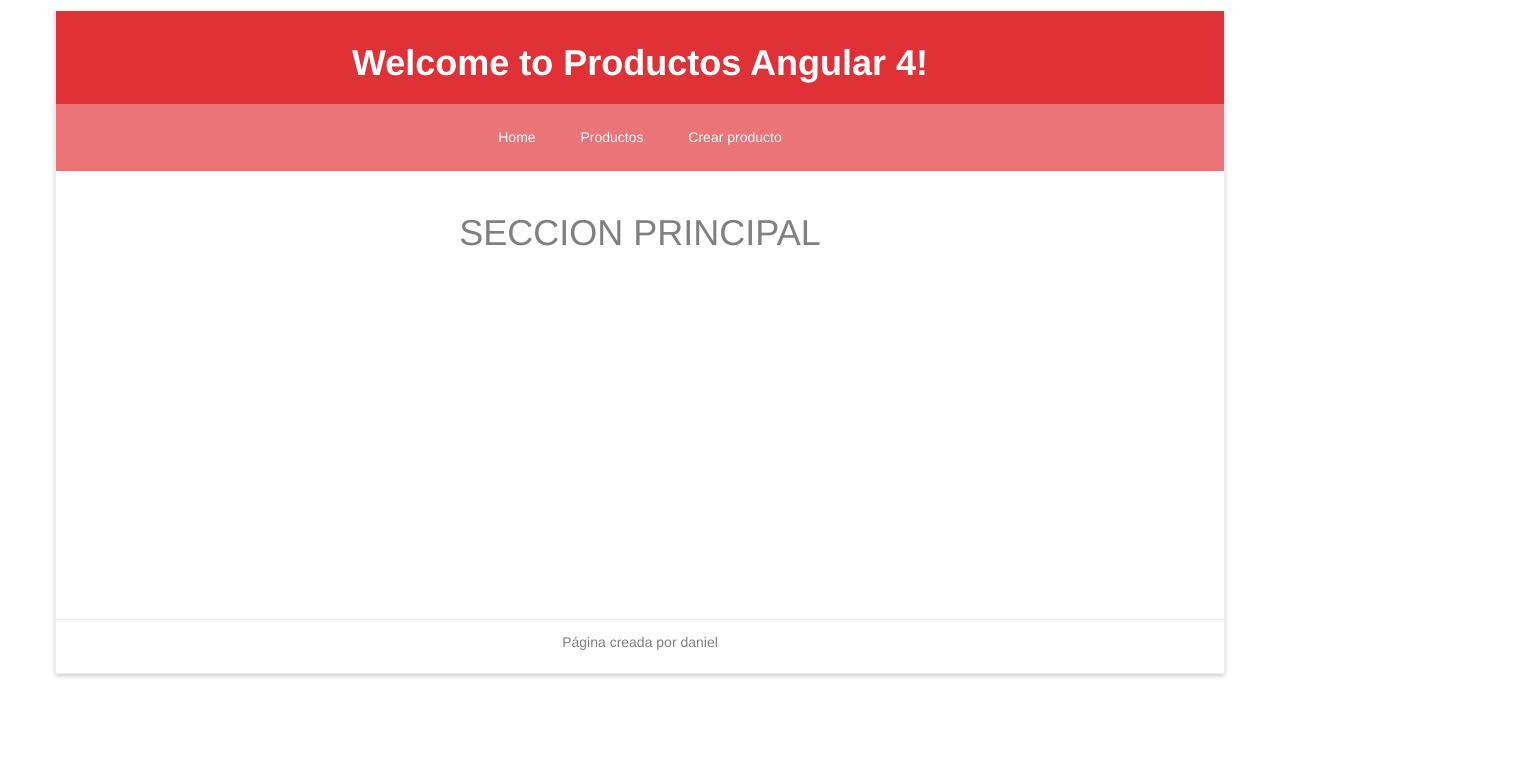
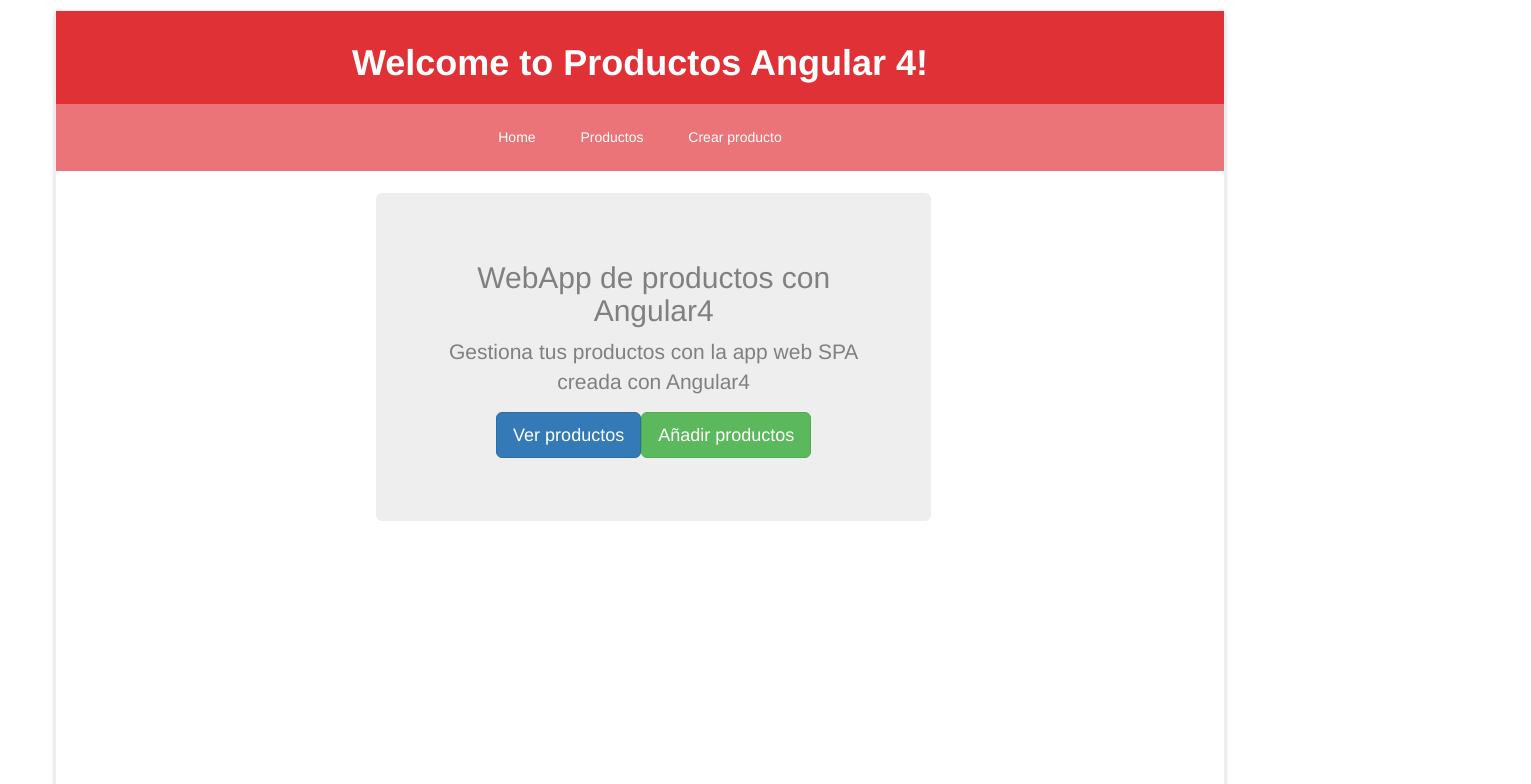
Before and after one commit to DANACH666DJ/angular4_webApp, an Angular app: page / in a window 1280 px wide. Shown: the top 784 px of the page, 1531 px wide, since content can reach past the window. Built offline with nearby package versions, Linux system fonts and the light colour scheme.

Commit message:
create componentHome

```diff
--- a/src/app/app.component.css
+++ b/src/app/app.component.css
@@ -45,8 +45,8 @@ section{
     padding: 1%;
     margin-top: 3%;
     text-align: center;
+}
 
-}
 footer{
     color: grey;
     padding: 1%;
--- a/src/app/app.component.html
+++ b/src/app/app.component.html
@@ -29,7 +29,7 @@
       </div>
       <div class="col-lg-6 col-md-8 col-sm-10 col-xs-10">
         <section id="main">
-          <h1>SECCION PRINCIPAL</h1>
+          <home></home>
         </section>
       </div>
       <div class="col-lg-3 col-md-2 col-sm-1 col-xs-1">
--- a/src/app/app.module.ts
+++ b/src/app/app.module.ts
@@ -1,11 +1,15 @@
 import { BrowserModule } from '@angular/platform-browser';
 import { NgModule } from '@angular/core';
 
+//Imports components
 import { AppComponent } from './app.component';
+import { HomeComponent } from './components/home.component';
+
 
 @NgModule({
   declarations: [
-    AppComponent
+    AppComponent,
+    HomeComponent
   ],
   imports: [
     BrowserModule
--- /dev/null
+++ b/src/app/components/home.component.ts
@@ -0,0 +1,21 @@
+import { Component } from '@angular/core';
+
+@Component({
+    selector:'home',
+    templateUrl: '../views/home.html',
+    styleUrls : ['../styles/home.css']
+})
+
+export class HomeComponent{
+    public title:string;
+
+    constructor(){
+        this.title="WebApp de productos con Angular4";
+    }
+
+    ngOnInit(){
+        console.log("Se ha cargado el componente home.component.ts");
+    }
+
+
+}
--- /dev/null
+++ b/src/app/views/home.html
@@ -0,0 +1,22 @@
+<div class=”container-fluid”>
+    <div class="container">
+        <div class="row">
+            <div class="col-lg-6  col-md-8 col-sm-10 col-xs-12">
+                <div class="jumbotron">
+                    <h2>{{title}}</h2>
+                    <p>
+                        Gestiona tus productos con la app web SPA creada con Angular4
+                    </p>
+                    <p>
+                        <a href="#" class="btn btn-lg btn-primary">
+                            Ver productos
+                        </a>
+                        <a href="#" class="btn btn-lg btn-success">
+                            Añadir productos
+                        </a>
+                    </p>
+                </div>
+            </div>
+        </div>
+    </div>
+</div>
```
Also changed, not shown: src/app/styles/home.css (added).
